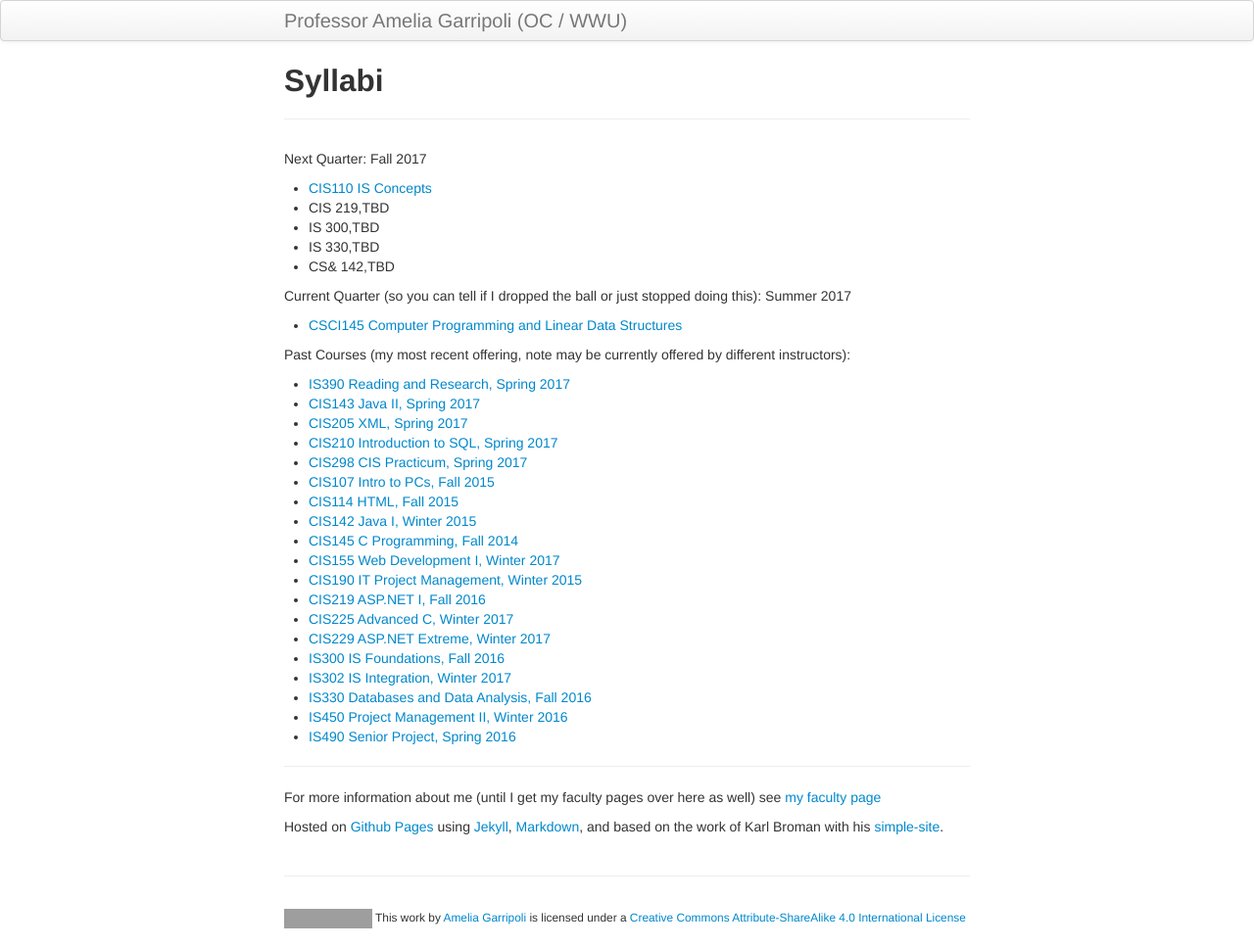
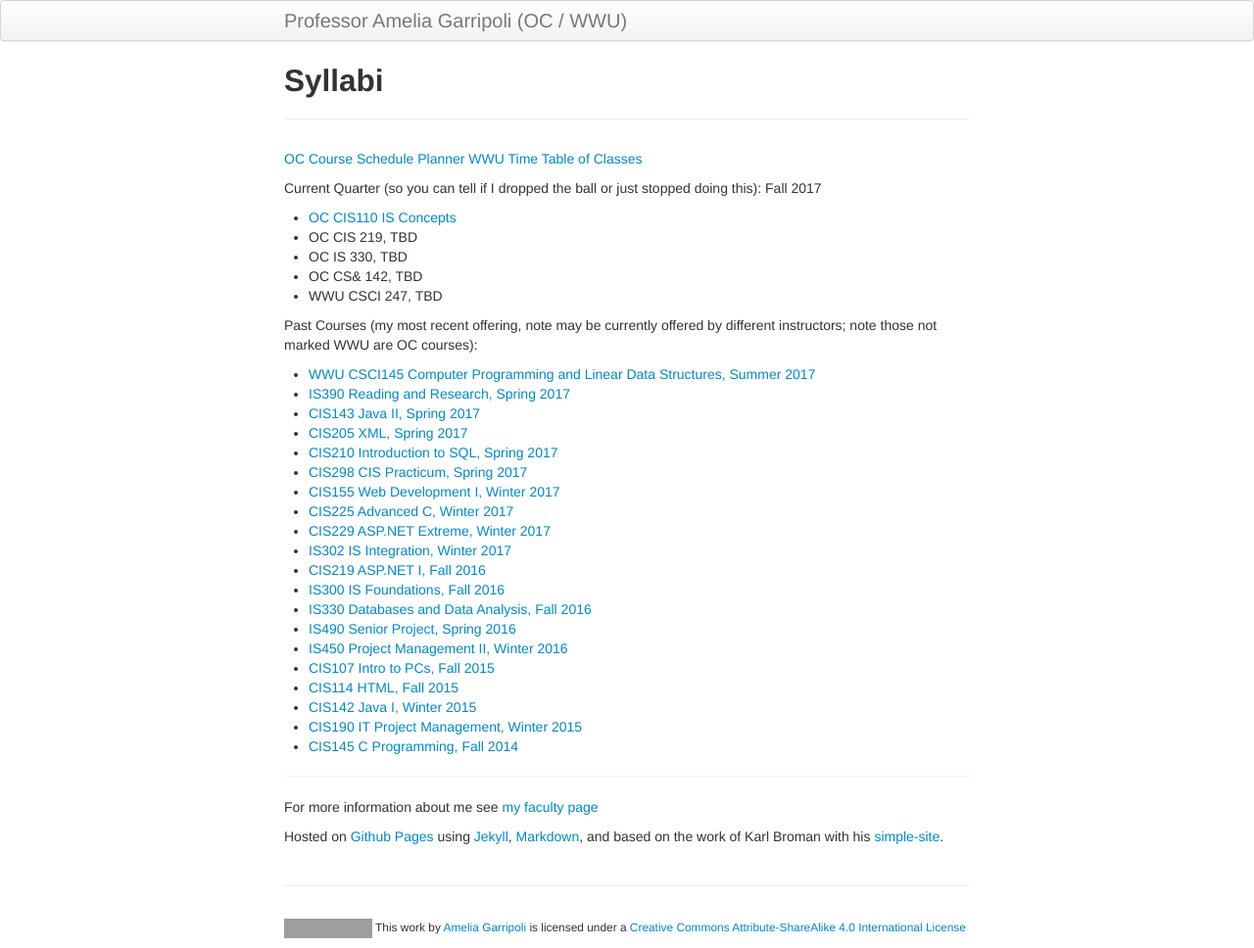
Before and after one commit to argoc/syllabub, a Jekyll site: the page built from index.md, in a window 1280 px wide. Shown: the whole page at 98% size. Built offline with Jekyll 4.4.1, drawn with Linux system fonts in a browser that asks for light colours; grey boxes are pictures that could not be loaded.

Commit message:
update to new faculty page and scrub

```diff
--- a/index.md
+++ b/index.md
@@ -4,43 +4,43 @@ title: Syllabi
 description: Capturing current syllabi (past revs in repo history)
 ---
 
-Next Quarter: Fall 2017
-- [CIS110 IS Concepts](CIS110.html)
-- CIS 219,TBD
-- IS 300,TBD
-- IS 330,TBD
-- CS& 142,TBD
+[OC Course Schedule Planner](https://apps.olympic.edu/classschedule/Default.aspx)
+[WWU Time Table of Classes](https://admin.wwu.edu/pls/wwis/wwskcfnd.TimeTable)
 
-Current Quarter (so you can tell if I dropped the ball or just stopped doing this): Summer 2017
+Current Quarter (so you can tell if I dropped the ball or just stopped doing this): Fall 2017
+- [OC CIS110 IS Concepts](CIS110.html)
+- OC CIS 219, TBD
+- OC IS 330, TBD
+- OC CS& 142, TBD
+- WWU CSCI 247, TBD
 
-- [CSCI145 Computer Programming and Linear Data Structures](CSCI145.html)
 
-Past Courses (my most recent offering, note may be currently offered by different instructors):
+Past Courses (my most recent offering, note may be currently offered by different instructors; note those not marked WWU are OC courses):
 
+- [WWU CSCI145 Computer Programming and Linear Data Structures, Summer 2017](CSCI145.html)
 - [IS390 Reading and Research, Spring 2017](IS390.html)
 - [CIS143 Java II, Spring 2017](CIS143.html)
 - [CIS205 XML, Spring 2017](CIS205.html)
 - [CIS210 Introduction to SQL, Spring 2017](CIS210.html)
 - [CIS298 CIS Practicum, Spring 2017](CIS298.html)
+- [CIS155 Web Development I, Winter 2017](CIS155.html)
+- [CIS225 Advanced C, Winter 2017](CIS225.html)
+- [CIS229 ASP.NET Extreme, Winter 2017](CIS229.html)
+- [IS302 IS Integration, Winter 2017](IS302.html)
+- [CIS219 ASP.NET I, Fall 2016](CIS219.html)
+- [IS300 IS Foundations, Fall 2016](archive/2016_Fall_IS300_Item_2250_2251_syllabus_v0.pdf)
+- [IS330 Databases and Data Analysis, Fall 2016](IS330.html)
+- [IS490 Senior Project, Spring 2016](archive/2016_Spring_IS_490_Syllabus_Garripoli_Becker.html)
+- [IS450 Project Management II, Winter 2016](archive/2016_Winter_IS_450_Syllabus_Garripoli.pdf)
 - [CIS107 Intro to PCs, Fall 2015](archive/2015_Fall_CIS_107_Item_2152_Syllabus.html)
 - [CIS114 HTML, Fall 2015](archive/2015_Fall_CIS_114_Item_2170_Syllabus.html)
 - [CIS142 Java I, Winter 2015](archive/2015_Winter_CIS_142_Syllabus_Garripoli.html)
+- [CIS190 IT Project Management, Winter 2015](archive/2015_Winter_CIS_190_Syllabus_Garripoli.html)
 - [CIS145 C Programming, Fall 2014](archive/2014_Fall_CIS_145_Syllabus_Garripoli.html)
-- [CIS155 Web Development I, Winter 2017](CIS155.html)
-- [CIS190 IT Project Management, Winter 2015](archive/2015_Winter_CIS_190_Syllabus_Garripoli.html)
-- [CIS219 ASP.NET I, Fall 2016](CIS219.html)
-- [CIS225 Advanced C, Winter 2017](CIS225.html)
-- [CIS229 ASP.NET Extreme, Winter 2017](CIS229.html)
-- [IS300 IS Foundations, Fall 2016](archive/2016_Fall_IS300_Item_2250_2251_syllabus_v0.pdf)
-- [IS302 IS Integration, Winter 2017](IS302.html)
-- [IS330 Databases and Data Analysis, Fall 2016](IS330.html)
-- [IS450 Project Management II, Winter 2016](archive/2016_Winter_IS_450_Syllabus_Garripoli.pdf)
-- [IS490 Senior Project, Spring 2016](archive/2016_Spring_IS_490_Syllabus_Garripoli_Becker.html)
-
 
 ---
 
-For more information about me (until I get my faculty pages over here as well) see [my faculty page](http://faculty.olympic.edu/agarripoli)
+For more information about me see [my faculty page](https://argoc.github.io/faculty)
 
 
 Hosted on
```
